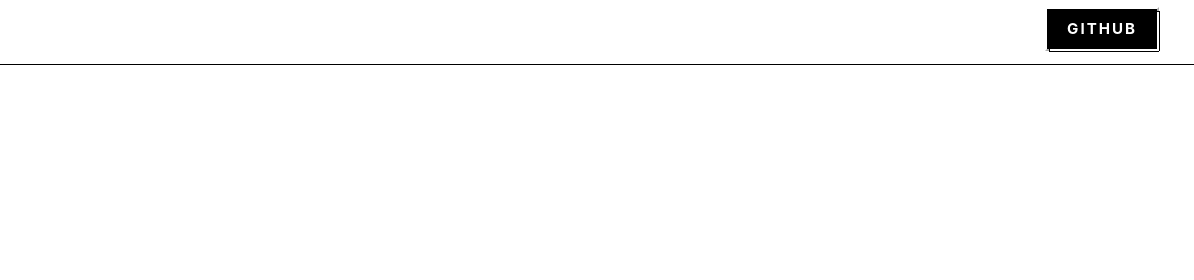
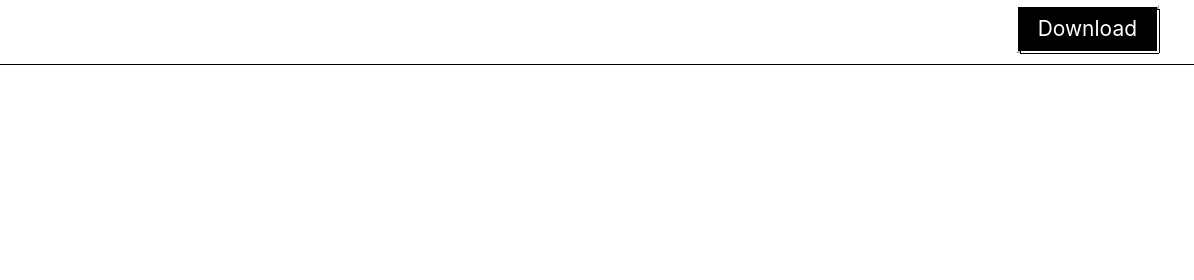
Before and after one commit to gorjanv/fluiditype-website, a Gatsby site: page / in a window 1280 px wide. Shown: the top 280 px of the page, 86-1280 px from the left. Built offline with nearby package versions, Linux system fonts and the light colour scheme; Gatsby itself is replaced by a stand-in of ours.

Commit message:
updated header and button component

```diff
--- a/src/components/button.js
+++ b/src/components/button.js
@@ -1,10 +1,17 @@
 import React from "react"
 import "../styles/button.css"
+import "../styles/styles.css"
 
 const Button = ({ children }) => (
-    <button>
-      {children}
-    </button>
+    // <button>
+    //   {children}
+    // </button>
+      <button type="button">
+        <a href="https://github.com/sboriskirov/fluiditype" class="header" target="_blank" rel="noopener noreferrer">
+          {children}
+        </a>
+      </button>
+
   )
 
   export default Button
--- a/src/components/content-typography.js
+++ b/src/components/content-typography.js
@@ -1,6 +1,5 @@
 import React from "react"
 
-import { COLORS } from "../styles/constants"
 import "../styles/fluiditype.css"
 import "../styles/styles.css"
 
@@ -62,7 +61,7 @@ const ContentTypography = () => (
           <pre>pre </pre>
           <hr class="separator"></hr>
           <h4><span id="links" class="hash-heading">#</span>Links and hyperlinks</h4>
-          <a href="https://github.com/sboriskirov/fluiditype" target="_blank">View in GitHub</a>
+          <a href="https://github.com/sboriskirov/fluiditype" target="_blank" rel="noopener noreferrer">View in GitHub</a>
         </div>
     </content>
   </div>
--- a/src/components/header.js
+++ b/src/components/header.js
@@ -3,6 +3,7 @@ import React from "react"
 
 import "../styles/styles.css"
 import fdlogo from "../images/Fluiditype-logo.png"
+import Button from "../components/button"
 
 const Header = ({ siteTitle }) => (
     <header
@@ -28,7 +29,7 @@ const Header = ({ siteTitle }) => (
       style={{
         width: '50px',
       }}></img>
-      <button class="header">Github</button>
+      <Button>Download</Button>
     </header>
 )
 
--- a/src/pages/index.js
+++ b/src/pages/index.js
@@ -1,7 +1,6 @@
 import React from "react"
 
 import Layout from "../components/layout"
-import Content from "../components/content"
 import ContentReverse from "../components/content-reverse"
 import ContentCenter from "../components/content-center"
 import ContentTypography from "../components/content-typography"
--- a/src/styles/button.css
+++ b/src/styles/button.css
@@ -14,7 +14,7 @@ button {
     display: inline-flex;
     justify-content: flex-start;
     line-height: 40px;
-    min-height: 40px;
+    min-height: 48px;
     padding: 0 20px;
     position: relative;
     text-align: left;
--- a/src/styles/styles.css
+++ b/src/styles/styles.css
@@ -54,6 +54,16 @@ header {
     padding-top: 16px;
 }
 
+.header {
+    text-decoration: none;
+    color: white;
+}
+
+a.header:hover{
+    color: white;
+}
+
+
 footer {
     padding-top: 16px;
     height: 90px;
```
